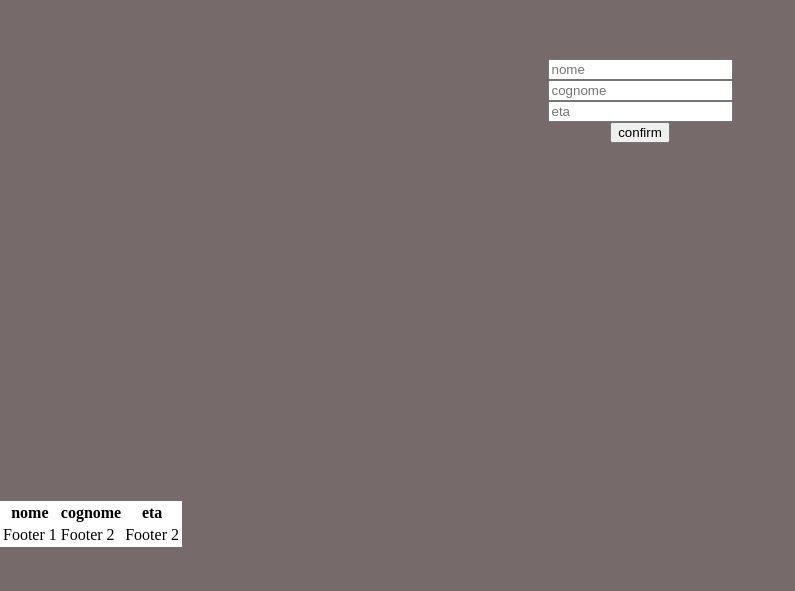
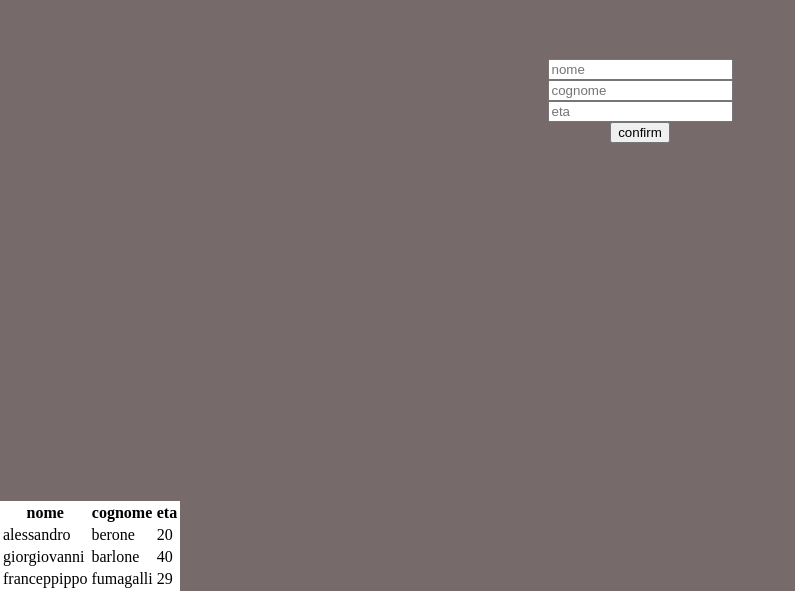
Before and after one commit to fabio98p/js-oggetti-studenti, a plain HTML site: page index.html in a window 1280 px wide. Shown: the part 299-890 px from the top of the page, without its empty margins (0-795 px from the left). Before the commit the page ends 846 px from the top, so only its background shows below. Drawn offline with nearby package versions, Linux system fonts and the light colour scheme.

Commit message:
studenti creazione di una tabella e inserimento di elementi

```diff
--- a/assets/js/main.js
+++ b/assets/js/main.js
@@ -1,12 +1,31 @@
 console.log("ciao alessandro");
 
 $(document).ready(function () {
-
-var student1 = {
-	nome: "alessandro",
-	cognome: "berone",
-	eta: 20,
-}
-console.log(student1);
-
+	var students = [
+		student1 = {
+			nome: "alessandro",
+			cognome: "berone",
+			eta: 20,
+		},
+		student2 = {
+			nome: "giorgiovanni",
+			cognome: "barlone",
+			eta: 40,
+		},
+		student3 = {
+			nome: "franceppippo",
+			cognome: "fumagalli",
+			eta: 29,
+		}
+	]
+	console.log(students);
+	//tento di inserire le key nella tabella
+	//tento di inserire le key nella tabella
+	for (let i = 0; i < students.length; i++) {
+		$("#students").append(`<tr id="student${i+1}"></tr>`);
+		for (const key in students[i]) {
+			$(`#student${i+1}`).append(`<td>${students[i][key]}</td>`);
+			//console.log(students[i][key]);
+		}
+	}
 })
--- a/index.html
+++ b/index.html
@@ -25,12 +25,7 @@
 			<th>eta</th>
 		  </tr>
 		</thead>
-		<tbody>
-		  <tr>
-			<td class="nome">Footer 1</td>
-			<td class="cognome">Footer 2</td>
-			<td class="eta">Footer 2</td>
-		  </tr>
+		<tbody id="students">
 		</tbody>
 	  </table>
 </body>
```
